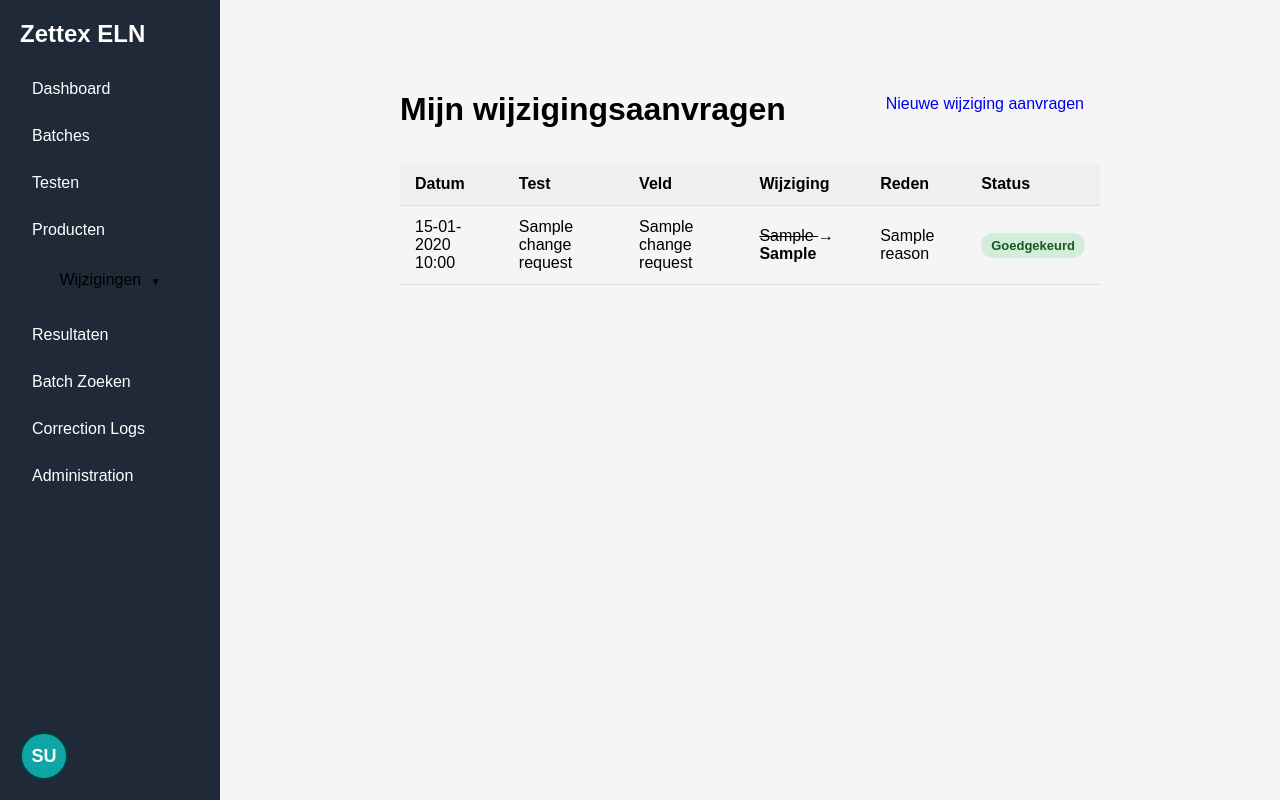
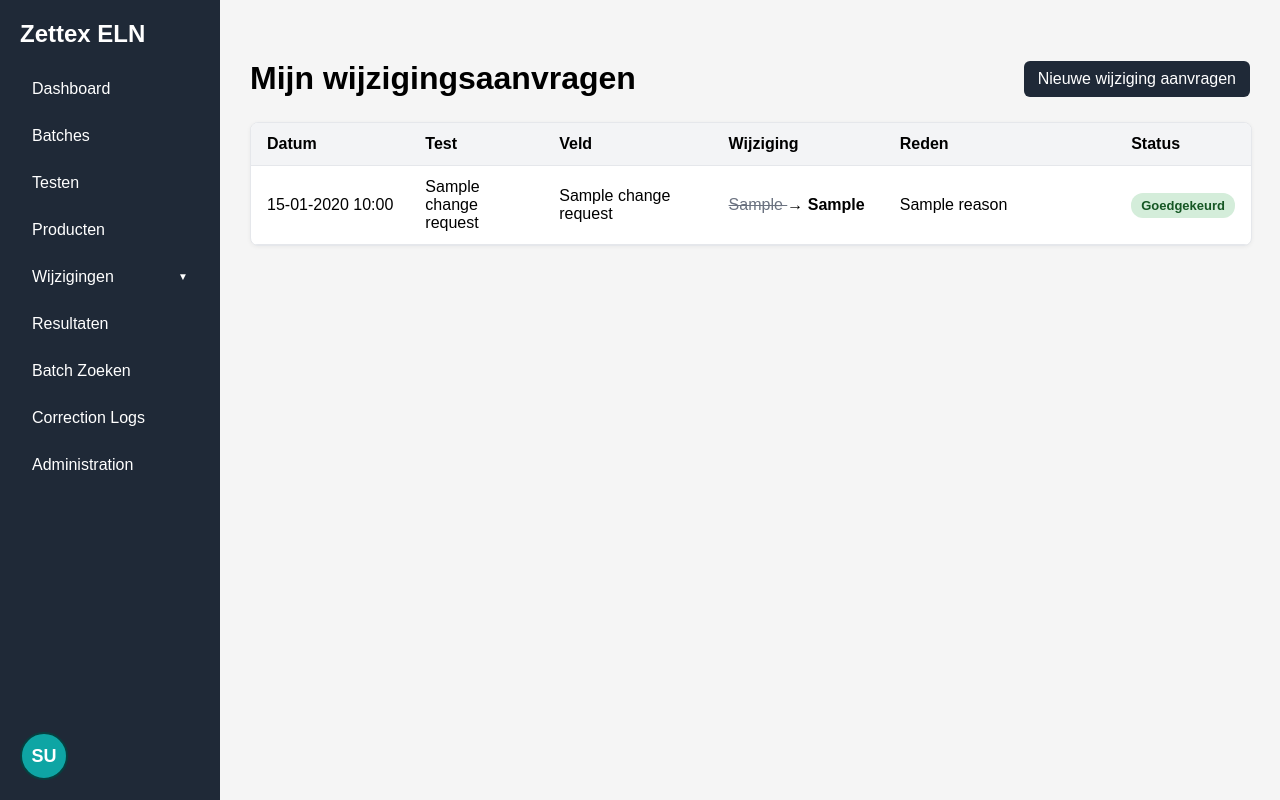
Before and after one commit to Alwin22nl/Project_ELN, a Flask app: page /change_request/my_requests in a window 1280 px wide. Run offline with Flask 3, Linux system fonts and the light colour scheme; the visitor is signed in with stand-in values (Sample User, id 1); a database or web service that is not in the repository returns one stand-in record (values such as "Sample title"); some libraries are stand-ins or nearby versions.

Commit message:
adjusted the CSS style to have the request pages more inline with the rest of the ELN

```diff
--- a/Static/style.css
+++ b/Static/style.css
@@ -650,89 +650,113 @@ body {
     }
 }
 
-/* change request pages */
+/* =========================
+   CHANGE REQUEST PAGES
+   ========================= */
 
 .change-request-container {
-    max-width: 700px;
-    margin: 40px auto;
+    width: 100%;
+    max-width: none;
+    margin: 30px 0;
+    box-sizing: border-box;
 }
 
 .change-request-container h1 {
-    margin-bottom: 10px;
+    margin: 0;
 }
 
 .change-request-container p {
     margin-bottom: 30px;
 }
 
-.form-group {
-    display: flex;
-    flex-direction: column;
-    margin-bottom: 20px;
-}
 
-.form-group label {
-    font-weight: 600;
-    margin-bottom: 6px;
-}
-
-.form-group input,
-.form-group textarea {
-    padding: 10px;
-    border: 1px solid #ccc;
-    border-radius: 5px;
-    font-size: 14px;
-}
-
-.form-group textarea {
-    resize: vertical;
-}
-
-.form-actions {
-    margin-top: 25px;
-}
-
-.form-actions button {
-    padding: 10px 20px;
-    border: none;
-    border-radius: 5px;
-    cursor: pointer;
-}
-
+/* Page header */
 .page-header {
     display: flex;
     justify-content: space-between;
     align-items: center;
+    gap: 20px;
     margin-bottom: 25px;
 }
 
+
+/* My requests table */
 .request-table-wrapper {
+    width: 100%;
     overflow-x: auto;
+    background: white;
+    border: 1px solid #e5e7eb;
+    border-radius: 8px;
+    box-shadow: 0 1px 4px rgba(0, 0, 0, 0.05);
 }
 
 .request-table {
     width: 100%;
+    min-width: 900px;
     border-collapse: collapse;
 }
 
 .request-table th,
 .request-table td {
-    padding: 12px 15px;
+    padding: 12px 16px;
     text-align: left;
-    border-bottom: 1px solid #ddd;
+    border-bottom: 1px solid #e5e7eb;
+    vertical-align: middle;
 }
 
 .request-table th {
+    background-color: #f3f4f6;
     font-weight: 600;
+    white-space: nowrap;
 }
+
+.request-table tbody tr:hover {
+    background-color: #f9fafb;
+}
+
+/* Give sensible space to the columns */
+.request-table th:nth-child(1),
+.request-table td:nth-child(1) {
+    width: 15%;
+    white-space: nowrap;
+}
+
+.request-table th:nth-child(2),
+.request-table td:nth-child(2) {
+    width: 14%;
+}
+
+.request-table th:nth-child(3),
+.request-table td:nth-child(3) {
+    width: 18%;
+}
+
+.request-table th:nth-child(4),
+.request-table td:nth-child(4) {
+    width: 18%;
+}
+
+.request-table th:nth-child(5),
+.request-table td:nth-child(5) {
+    width: 25%;
+}
+
+.request-table th:nth-child(6),
+.request-table td:nth-child(6) {
+    width: 10%;
+    white-space: nowrap;
+}
+
 
 .old-value {
     text-decoration: line-through;
+    color: #6b7280;
 }
 
 .new-value {
     font-weight: 600;
 }
+
 
 .status {
     display: inline-block;
@@ -757,55 +781,77 @@ body {
     color: #721c24;
 }
 
+
+/* Link/button at top of page */
 .button-link {
     display: inline-block;
-    padding: 10px 16px;
+    padding: 9px 14px;
+    background-color: #1f2937;
+    color: white;
     text-decoration: none;
-    border-radius: 5px;
+    border-radius: 6px;
+    white-space: nowrap;
 }
 
-.empty-state {
-    padding: 30px;
-    text-align: center;
+.button-link:hover {
+    background-color: #374151;
 }
 
-.empty-state p {
-    margin-bottom: 20px;
-}
+
+/* =========================
+   SIDEBAR DROPDOWN
+   ========================= */
+
 .nav-dropdown {
     position: relative;
-    display: inline-block;
+    width: 100%;
 }
 
+
+/* Make it look exactly like the other sidebar links */
 .nav-dropdown-button {
+    width: 100%;
+    display: flex;
+    align-items: center;
+    justify-content: space-between;
     background: none;
     border: none;
+    color: white;
     font: inherit;
+    text-align: left;
+    padding: 12px;
+    margin: 0 0 5px 0;
+    border-radius: 5px;
     cursor: pointer;
-    padding: 10px 15px;
+}
+
+.nav-dropdown-button:hover {
+    background-color: #374151;
 }
 
 .nav-dropdown-arrow {
-    margin-left: 5px;
+    margin-left: 8px;
     font-size: 10px;
+    color: white;
+    display: inline-block;
+    transition: transform 0.2s ease;
 }
 
+.nav-dropdown-button.open .nav-dropdown-arrow {
+    transform: rotate(180deg);
+}
+
+/* Dropdown itself */
 .nav-dropdown-menu {
     display: none;
-
-    position: absolute;
-    top: 100%;
-    left: 0;
-
-    min-width: 220px;
-
-    background-color: white;
-
-    border: 1px solid #ddd;
+    width: max-content;
+    min-width: 100%;
+    box-sizing: border-box;
+    background-color: #111827;
     border-radius: 5px;
-
-    box-shadow: 0 4px 10px rgba(0, 0, 0, 0.12);
-
+    margin-bottom: 5px;
+    overflow: visible;
+    position: relative;
     z-index: 1000;
 }
 
@@ -815,15 +861,15 @@ body {
 
 .nav-dropdown-menu a {
     display: block;
-
-    padding: 10px 15px;
-
+    color: #e5e7eb;
     text-decoration: none;
-    color: inherit;
-
+    padding: 10px 16px;
+    margin: 0;
+    border-radius: 0;
     white-space: nowrap;
 }
 
 .nav-dropdown-menu a:hover {
-    background-color: #f2f2f2;
+    background-color: #374151;
+    color: white;
 }
--- a/repositories/change_request_repository.py
+++ b/repositories/change_request_repository.py
@@ -225,7 +225,7 @@ class ChangeRequestRepository:
                     requested_at,
                     reviewed_at,
                     review_comment
-                FROM change_request
+                FROM change_requests
                 WHERE requested_by = %s
                 ORDER BY requested_at DESC, change_request_id DESC
                 """,
```
